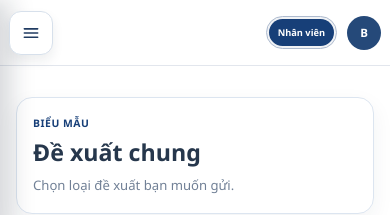
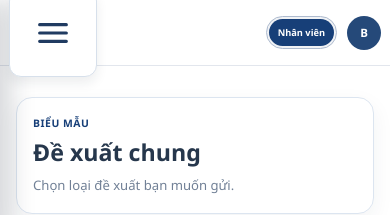
Before and after one commit to Manh2k4IT/quy-trinh-gusa, a website: page proposals.html in a window 390 px wide. Shown: the top 215 px of the page. Drawn offline with Linux system fonts and the light colour scheme; no server answers.

Commit message:
Double mobile menu button size

```diff
--- a/management.css
+++ b/management.css
@@ -3490,10 +3490,10 @@ body[data-theme="dark"] .chart-children > .chart-branch::before {
     position: relative;
     z-index: 20;
     display: grid;
-    width: 44px;
-    height: 44px;
-    min-width: 44px;
-    min-height: 44px;
+    width: 88px;
+    height: 88px;
+    min-width: 88px;
+    min-height: 88px;
     place-items: center;
     border: 1px solid #d7e0eb;
     border-radius: 12px;
@@ -3508,8 +3508,8 @@ body[data-theme="dark"] .chart-children > .chart-branch::before {
   }
 
   .mobile-menu-toggle svg {
-    width: 20px;
-    height: 20px;
+    width: 40px;
+    height: 40px;
     fill: none;
     stroke: currentColor;
     stroke-linecap: round;
```
